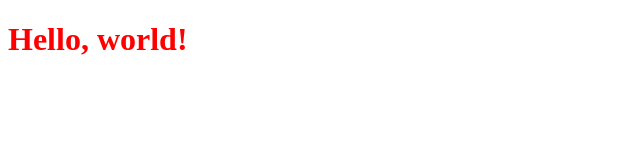
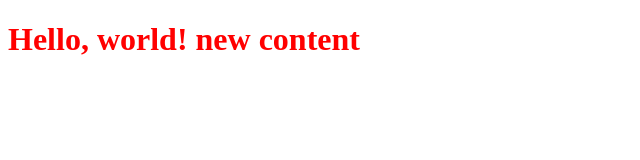
Before and after one commit to sathish2310/GitLearningCourse, a plain HTML site: page Index.html in a window 1280 px wide. Shown: the whole page, without its empty margins (0-640 px from the left). Drawn offline with Linux system fonts and the light colour scheme.

Commit message:
update new content

```diff
--- a/Index.html
+++ b/Index.html
@@ -6,7 +6,7 @@
 </head>
 <body>
 
-<h1>Hello, world!</h1>
+<h1>Hello, world! new content</h1>
 <script src="apps.js"></script>
 
 </body>
```
